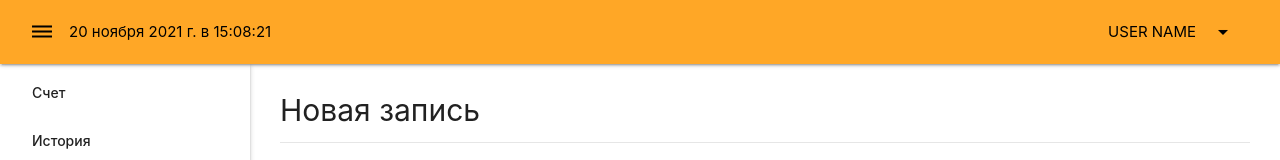
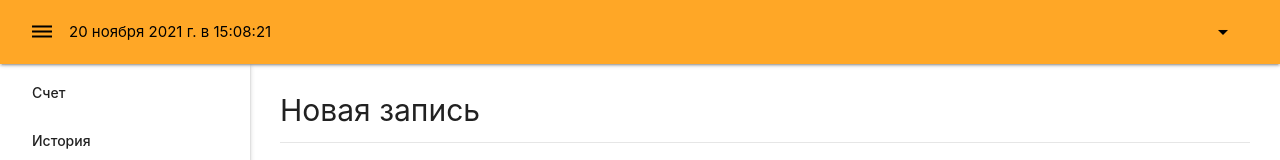
Before and after one commit to creativeden/vuecrm, a Vue app in the folder mycrm/: page /record in a window 1280 px wide. Shown: the top 160 px of the page. Built offline with nearby package versions, Linux system fonts and the light colour scheme; no server answers.

Commit message:
Lesson 9 - Part 1

```diff
--- a/mycrm/src/components/app/Navbar.vue
+++ b/mycrm/src/components/app/Navbar.vue
@@ -16,7 +16,7 @@
                     data-target="dropdown"
                     ref="dropdown"
                 >
-                USER NAME
+                {{name}}
                 <i class="material-icons right">arrow_drop_down</i>
                 </a>
 
@@ -52,6 +52,11 @@ export default {
             this.$router.push('/login?message=logout')
         }
     },
+    computed: {
+        name() {
+            return this.$store.getters.info.name
+        }
+    },
     mounted() {
         this.interval = setInterval(() => {
             this.date = new Date()
--- a/mycrm/src/layouts/MainLayout.vue
+++ b/mycrm/src/layouts/MainLayout.vue
@@ -28,6 +28,11 @@ export default {
     data: () => ({
         isOpen: true
     }),
+    async mounted() {
+        if (!Object.keys(this.$store.getters.info).length) {
+            await this.$store.dispatch('fetchInfo')
+        }
+    },
     components: {
         Navbar, Sidebar
     }
--- a/mycrm/src/store/auth.js
+++ b/mycrm/src/store/auth.js
@@ -42,10 +42,9 @@ export default {
             const user = getAuth().currentUser
             return user ? user.uid : null
         },
-        async logout() {
-            await signOut(auth).then(() => {
-                // Sign-out successful.
-            })
+        async logout({commit}) {
+            await signOut(auth).then(() => {})
+            commit('clearInfo')
         }
     }
 }
--- a/mycrm/src/store/index.js
+++ b/mycrm/src/store/index.js
@@ -1,6 +1,7 @@
 import Vue from 'vue'
 import Vuex from 'vuex'
 import auth from './auth'
+import info from './info'
 
 Vue.use(Vuex)
 
@@ -20,6 +21,6 @@ export default new Vuex.Store({
     error: $ => $.error
   },
   modules: {
-    auth
+    auth, info
   }
 })
--- /dev/null
+++ b/mycrm/src/store/info.js
@@ -0,0 +1,52 @@
+import { initializeApp } from "firebase/app";
+import { getDatabase, ref, set } from "firebase/database";
+
+const firebaseConfig = {
+    apiKey: "AIzaSyBRRlYl1k2q8ycTU3Y3UdmIkWs4_hd3lcE",
+    authDomain: "vue-dbcrm.firebaseapp.com",
+    projectId: "vue-dbcrm",
+    storageBucket: "vue-dbcrm.appspot.com",
+    messagingSenderId: "594808315017",
+    appId: "1:594808315017:web:a78db84c229940da1f3a58",
+    measurementId: "G-YQQ777KMB4"
+}
+
+const app = initializeApp(firebaseConfig);
+const database = getDatabase(app);
+
+export default {
+    state: {
+        info: {}
+    },
+    mutations: {
+        setInfo(state, info) {
+            state.info = info
+        },
+        clearInfo(state) {
+            state.info = {}
+        }
+    },
+    actions: {
+        async fetchInfo({dispatch, commit}) {
+            try {
+                const uid = await dispatch('getUid')
+
+                // const info = await ref(database, 'users/' + uid + '/info')
+
+                // onValue(info, (snapshot) => {
+                //     const data = snapshot.val();
+                //     // updateStarCount(postElement, data);
+                // })
+
+                const info = (await set(ref(database, 'users/' + uid + '/info')).once('value')).val()
+
+                commit('setInfo', info)
+            } catch (e) {
+
+            }
+        }
+    },
+    getters: {
+        info: $ => $.info
+    }
+}
```
